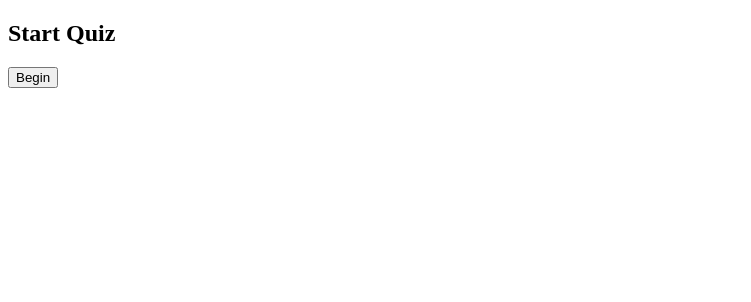
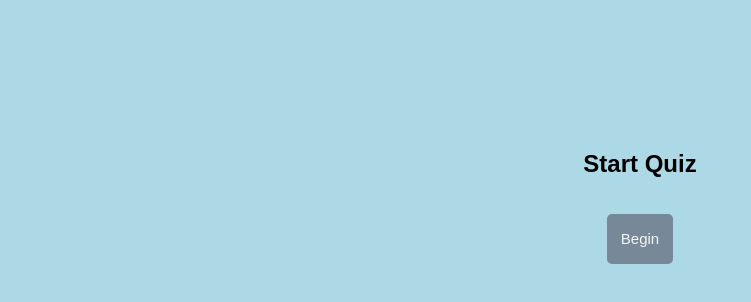
Before and after one commit to leighasteele/code-quiz, a plain HTML site: page index.html in a window 1280 px wide. Shown: the whole page, without its empty margins (0-751 px from the left). Drawn offline with Linux system fonts and the light colour scheme; files that its build step writes are made by us from their sources; files whose address does not match are found by name.

Commit message:
added CSS basics

```diff
--- a/index.html
+++ b/index.html
@@ -5,6 +5,7 @@
   <meta http-equiv="X-UA-Compatible" content="IE=edge">
   <meta name="viewport" content="width=device-width, initial-scale=1.0">
   <title>Code Quiz</title>
+  <link rel="stylesheet" href="/Users/fauna/bootcamp/code-quiz/style.css"/>
   <style>
     * {
       user-select: none;
--- a/style.css
+++ b/style.css
@@ -0,0 +1,22 @@
+body {
+    font-family: sans-serif;
+    background-color: lightblue;
+    text-align: center;
+    margin: 150px;
+  }
+
+  button {
+    border: none;
+    background-color: lightslategray;
+    border-radius: 5px;
+    box-shadow: rgba(0, 0, 0, 0.1) 0px 1px 6px 0px rgba(0, 0, 0, 0.2) 0px 1px 1px
+      0px;
+    color: whitesmoke;
+    display: inline-block;
+    font-size: 15px;
+    line-height: 22px;
+    margin: 16px;
+    padding: 14px ;
+    text-align: center;
+    cursor: pointer;
+  }
```
